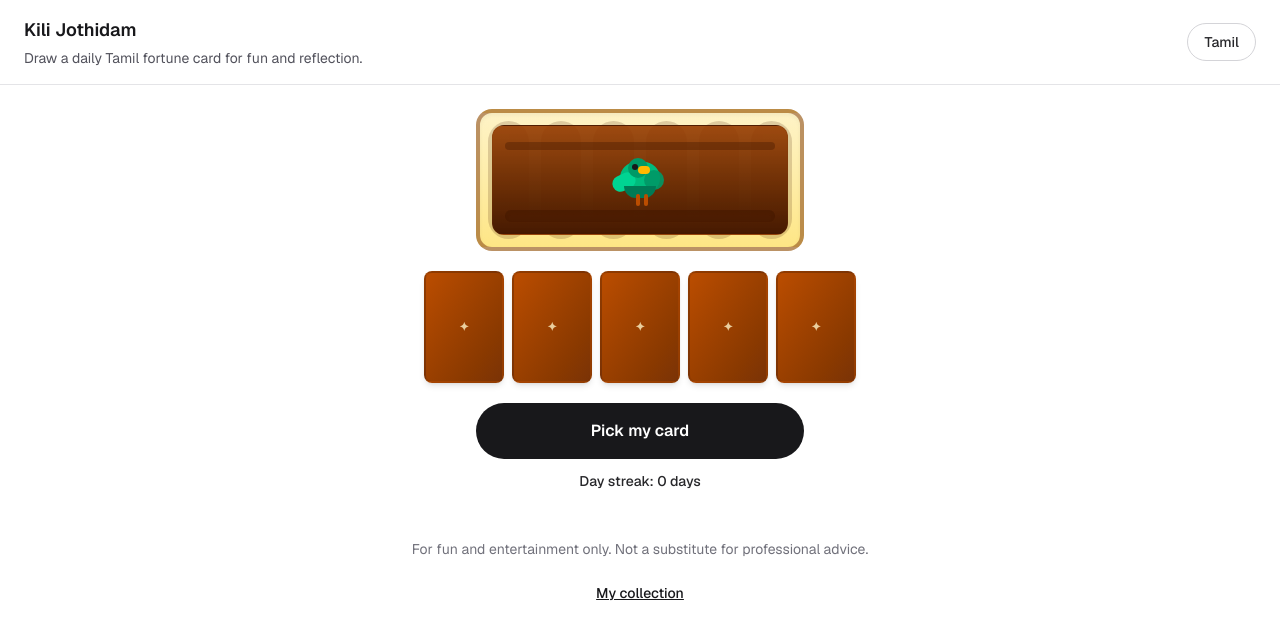
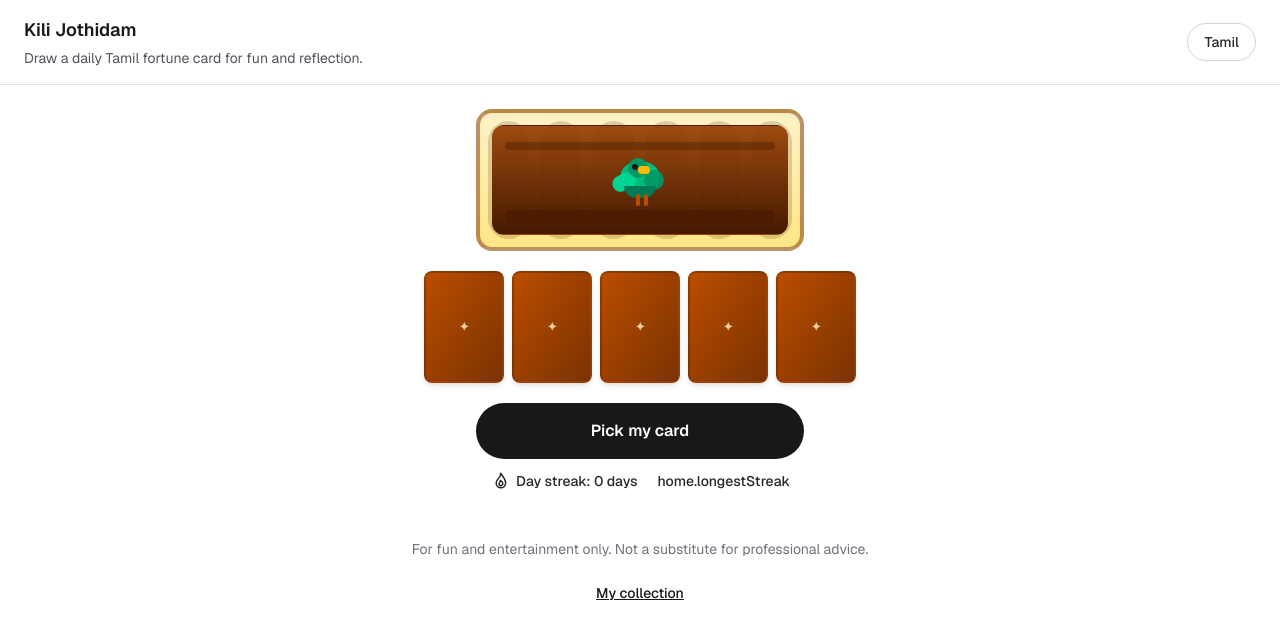
Before and after one commit to selvaganapathi-coder/jothidam, a Next.js app: page /en in a window 1280 px wide. Shown: the top 638 px of the page. Built offline with nearby package versions, Linux system fonts and the light colour scheme; no server answers.

Commit message:
Wire daily pick UI to API result states

```diff
--- a/src/components/home/daily-pick-experience.tsx
+++ b/src/components/home/daily-pick-experience.tsx
@@ -2,7 +2,7 @@
 
 import { useReducedMotion } from "framer-motion";
 import { useLocale, useTranslations } from "next-intl";
-import { useMemo, useState } from "react";
+import { useEffect, useMemo, useState } from "react";
 
 import { FortuneCard } from "@/components/home/fortune-card";
 import type { DailyPickViewState } from "@/components/home/daily-pick-types";
@@ -12,6 +12,7 @@ import type { CardRarity } from "@/lib/cards";
 import { requestDailyPick, type RequestPickFn } from "@/lib/request-daily-pick";
 
 const CARD_COUNT = 5;
+const STORAGE_KEY = "jothidam.daily-pick.v2";
 
 type DailyPickExperienceProps = {
   requestPick?: RequestPickFn;
@@ -23,9 +24,72 @@ function rarityTranslationKey(rarity: CardRarity): "common" | "rare" | "epic" {
   return rarity;
 }
 
+function readStoredResult(): DailyPickViewState {
+  if (typeof window === "undefined") return { kind: "idle" };
+
+  try {
+    const raw = window.sessionStorage.getItem(STORAGE_KEY);
+    if (!raw) return { kind: "idle" };
+
+    const parsed = JSON.parse(raw) as DailyPickViewState;
+    if (
+      parsed.kind === "result" &&
+      parsed.card &&
+      typeof parsed.cardIndex === "number" &&
+      typeof parsed.nextPickAt === "string"
+    ) {
+      return parsed;
+    }
+  } catch {
+    // Ignore invalid or unavailable session storage.
+  }
+
+  return { kind: "idle" };
+}
+
+function persistResult(state: Extract<DailyPickViewState, { kind: "result" }>) {
+  try {
+    window.sessionStorage.setItem(STORAGE_KEY, JSON.stringify(state));
+  } catch {
+    // Session storage is an enhancement, not a requirement.
+  }
+}
+
+function formatCountdown(totalSeconds: number): string {
+  const hours = Math.floor(totalSeconds / 3600);
+  const minutes = Math.floor((totalSeconds % 3600) / 60);
+  const seconds = totalSeconds % 60;
+
+  return [hours, minutes, seconds].map((value) => value.toString().padStart(2, "0")).join(":");
+}
+
+function FlameIcon() {
+  return (
+    <svg
+      aria-hidden="true"
+      className="h-5 w-5"
+      fill="none"
+      viewBox="0 0 24 24"
+      stroke="currentColor"
+      strokeWidth="1.8"
+    >
+      <path
+        strokeLinecap="round"
+        strokeLinejoin="round"
+        d="M12.8 2.7c.3 3.3-1.2 4.9-2.7 6.4-1.5 1.5-2.7 3-2.7 5.4A5.7 5.7 0 0 0 13 20.2a5.8 5.8 0 0 0 5.8-5.8c0-3.5-2.1-6.7-6-11.7Z"
+      />
+      <path
+        strokeLinecap="round"
+        strokeLinejoin="round"
+        d="M12.4 11.2c.2 1.7-.8 2.4-1.3 3.3-.7 1.1-.2 2.8 1.7 3.2 1.7-.2 2.6-1.4 2.6-2.9 0-1.2-.7-2.3-3-3.6Z"
+      />
+    </svg>
+  );
+}
+
 export function DailyPickExperience({
   requestPick = requestDailyPick,
-  initialViewState = { kind: "idle" },
+  initialViewState,
   streakCount = 0,
 }: DailyPickExperienceProps) {
   const tHome = useTranslations("home");
@@ -33,68 +97,72 @@ export function DailyPickExperience({
   const tErrors = useTranslations("errors");
   const locale = useLocale() as AppLocale;
   const reducedMotion = useReducedMotion();
-
-  const [viewState, setViewState] =
-    useState<DailyPickViewState>(initialViewState);
+  const [viewState, setViewState] = useState<DailyPickViewState>(
+    initialViewState ?? readStoredResult(),
+  );
+  const [countdown, setCountdown] = useState(0);
 
   const isLoading = viewState.kind === "loading";
   const isResult = viewState.kind === "result";
   const flippedIndex = isResult ? viewState.cardIndex : null;
 
-  const statusLabel = useMemo(() => {
-    switch (viewState.kind) {
-      case "idle":
-        return "idle";
-      case "loading":
-        return "loading";
-      case "result":
-        return "result";
-      case "already-picked-today":
-        return "already-picked-today";
-      case "error":
-        return "error";
-      default:
-        return "idle";
+  useEffect(() => {
+    if (!isResult) {
+      setCountdown(0);
+      return;
     }
-  }, [viewState.kind]);
+
+    const update = () => {
+      const remaining = Math.max(
+        0,
+        Math.ceil((Date.parse(viewState.nextPickAt) - Date.now()) / 1000),
+      );
+      setCountdown(remaining);
+    };
+
+    update();
+    const timer = window.setInterval(update, 1000);
+    return () => window.clearInterval(timer);
+  }, [isResult, isResult ? viewState.nextPickAt : null]);
+
+  const statusLabel = useMemo(() => viewState.kind, [viewState.kind]);
 
   async function handlePick() {
     if (
       viewState.kind === "loading" ||
-      viewState.kind === "already-picked-today"
+      (viewState.kind === "result" && viewState.alreadyPicked)
     ) {
       return;
     }
 
     setViewState({ kind: "loading" });
 
-    try {
     const outcome = await requestPick();
 
     if (outcome.ok) {
-        setViewState({
+      const result: DailyPickViewState = {
         kind: "result",
         card: outcome.card,
         cardIndex: outcome.cardIndex,
-        });
+        streak: outcome.streak,
+        longestStreak: outcome.longestStreak,
+        alreadyPicked: outcome.alreadyPicked,
+        nextPickAt: outcome.nextPickAt,
+      };
+      setViewState(result);
+      persistResult(result);
       return;
     }
 
-      if (outcome.reason === "already_picked") {
-        setViewState({ kind: "already-picked-today" });
-        return;
-      }
-
-      setViewState({ kind: "error" });
-    } catch {
-      setViewState({ kind: "error" });
-    }
+    setViewState({ kind: "error", reason: outcome.reason });
   }
 
   const pickDisabled =
     viewState.kind === "loading" ||
-    viewState.kind === "already-picked-today" ||
-    viewState.kind === "result";
+    (viewState.kind === "result" && viewState.alreadyPicked);
+
+  const streak = isResult ? viewState.streak : streakCount;
+  const longestStreak = isResult ? viewState.longestStreak : streakCount;
 
   return (
     <section
@@ -105,12 +173,9 @@ export function DailyPickExperience({
     >
       <ParrotCageScene isAnimating={isLoading} />
 
-      <div
-        className="flex justify-center gap-2"
-        data-testid="fortune-card-deck"
-      >
+      <div className="flex justify-center gap-2" data-testid="fortune-card-deck">
         {Array.from({ length: CARD_COUNT }).map((_, index) => {
-          const isFlipped = flippedIndex === index;
+          const isFlipped = isResult && flippedIndex === index;
           const card = isResult ? viewState.card : undefined;
 
           return (
@@ -131,38 +196,37 @@ export function DailyPickExperience({
       </div>
 
       <div className="flex flex-col gap-3">
-        {viewState.kind === "loading" ? (
-          <p className="text-center text-sm font-medium text-amber-900">
+        {isLoading ? (
+          <p className="text-center text-sm font-medium text-amber-900" data-testid="daily-pick-loading">
             {tHome("picking")}
           </p>
         ) : null}
 
-        {viewState.kind === "already-picked-today" ? (
-          <p
-            className="rounded-xl bg-amber-100 px-4 py-3 text-center text-sm font-medium text-amber-950"
-            data-testid="daily-pick-already-picked"
-          >
-            {tHome("alreadyPickedToday")}
+        {isResult ? (
+          <div className="rounded-xl bg-amber-100 px-4 py-3 text-center text-sm font-medium text-amber-950">
+            <p data-testid="daily-pick-result-summary">
+              {viewState.alreadyPicked
+                ? tHome("alreadyPickedToday")
+                : tHome("comeBackTomorrow")}
             </p>
+            <p className="mt-1 font-mono text-xs" data-testid="daily-pick-countdown">
+              {tHome("nextPickIn", { time: formatCountdown(countdown) })}
+            </p>
+          </div>
         ) : null}
 
         {viewState.kind === "error" ? (
-          <p
+          <div
             className="rounded-xl bg-red-100 px-4 py-3 text-center text-sm font-medium text-red-900"
             data-testid="daily-pick-error"
             role="alert"
           >
-            {tErrors("generic")}
-          </p>
-        ) : null}
-
-        {viewState.kind === "result" ? (
-          <p
-            className="text-center text-sm text-zinc-600 dark:text-zinc-400"
-            data-testid="daily-pick-result-summary"
-          >
-            {tHome("comeBackTomorrow")}
-          </p>
+            {viewState.reason === "network"
+              ? tErrors("network")
+              : viewState.reason === "unauthorized"
+                ? tErrors("unauthorized")
+                : tErrors("generic")}
+          </div>
         ) : null}
 
         <button
@@ -171,16 +235,21 @@ export function DailyPickExperience({
           className="min-h-12 w-full rounded-full bg-zinc-900 px-6 py-4 text-base font-semibold text-white transition-colors hover:bg-zinc-700 disabled:cursor-not-allowed disabled:opacity-60 dark:bg-zinc-100 dark:text-zinc-900 dark:hover:bg-zinc-300"
           disabled={pickDisabled}
           aria-busy={isLoading}
-          onClick={() => {
-            void handlePick();
-          }}
+          onClick={() => void handlePick()}
         >
           {viewState.kind === "error" ? tHome("tryAgain") : tHome("pickCard")}
         </button>
 
-        <p className="text-center text-sm font-medium text-zinc-800 dark:text-zinc-200">
-          {tHome("streak", { count: streakCount })}
-        </p>
+        <div
+          className="flex items-center justify-center gap-5 text-sm font-medium text-zinc-800 dark:text-zinc-200"
+          data-testid="daily-pick-streak"
+        >
+          <span className="inline-flex items-center gap-1.5">
+            <FlameIcon />
+            {tHome("streak", { count: streak })}
+          </span>
+          <span>{tHome("longestStreak", { count: longestStreak })}</span>
+        </div>
       </div>
     </section>
   );
```
Lines whose indentation alone changed are shown as unchanged.
